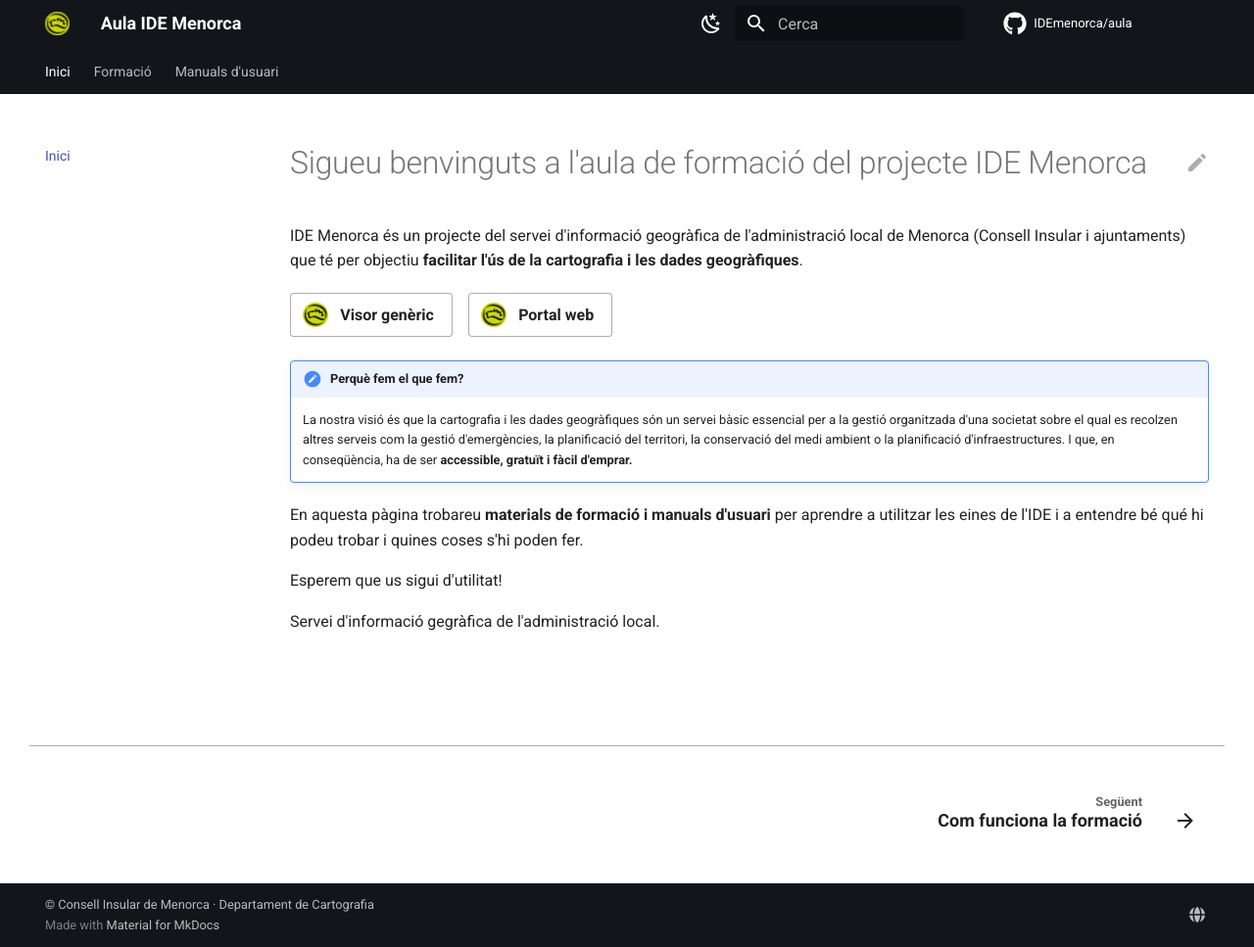
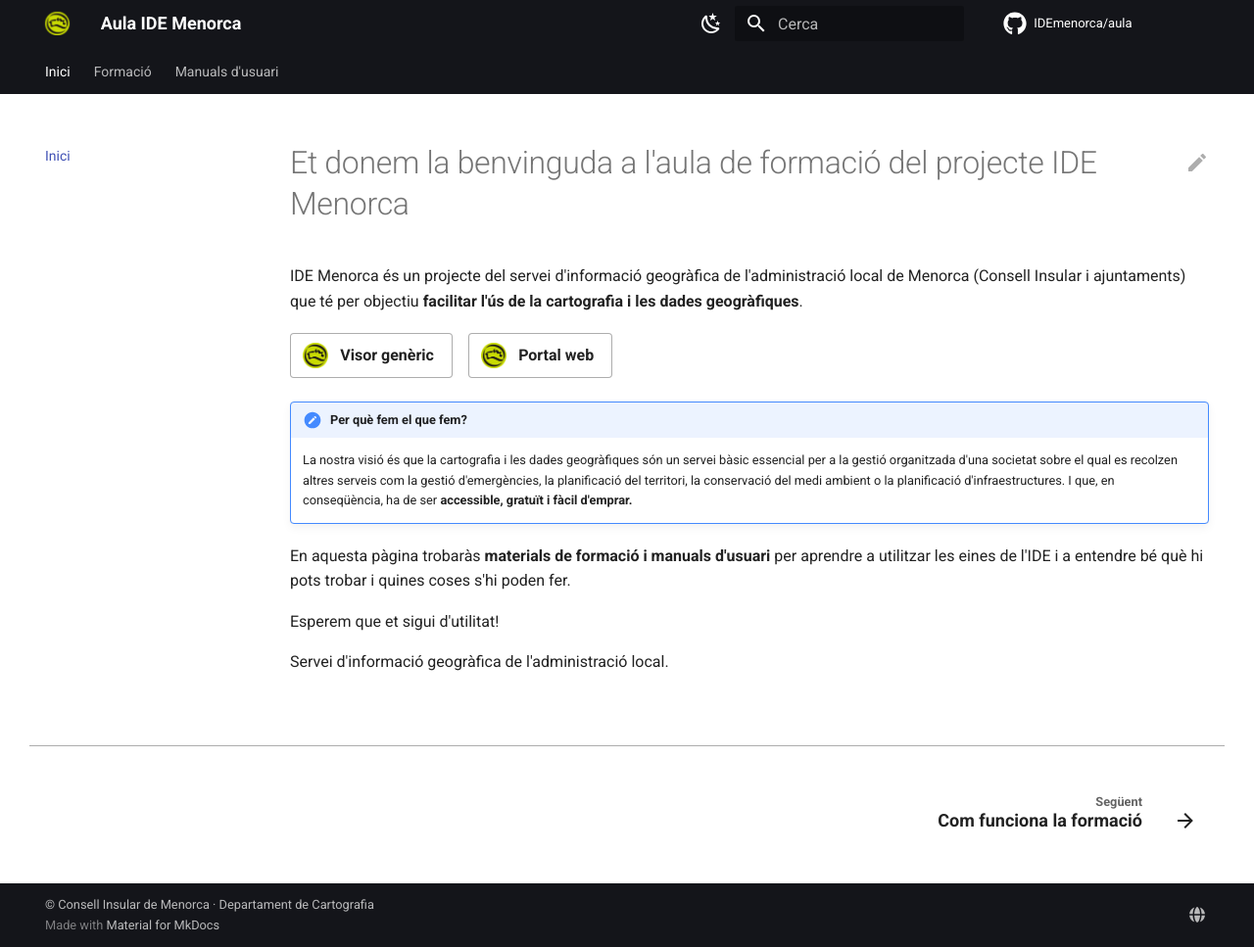
Before and after one commit to IDEmenorca/aula, an MkDocs documentation site: the page built from docs/index.md, in a window 1280 px wide and 967 px high. Shown: the whole window at 98% size. Built offline with MkDocs 1.6.1 and Material for MkDocs 9.7.7, drawn with Linux system fonts in a browser that asks for light colours; comment, search, counter and statistics services are not loaded.

Commit message:
Posa la portada en segona persona del singular i hi corregeix quatre errors
Tota la resta del lloc parla de tu i la portada parlava de vosaltres. De
passada: «Per què» separat, «què» amb accent obert, «geogràfica» sencera i
fora la tirallonga d'espais de dins del quadre.

Co-Authored-By: Claude Opus 5 <noreply@anthropic.com>

```diff
--- a/docs/index.md
+++ b/docs/index.md
@@ -1,15 +1,15 @@
-# Sigueu benvinguts a l'aula de formació del projecte IDE Menorca
+# Et donem la benvinguda a l'aula de formació del projecte IDE Menorca
 
 IDE Menorca és un projecte del servei d'informació geogràfica de l'administració local de Menorca (Consell Insular i ajuntaments) que té per objectiu **facilitar l'ús de la cartografia i les dades geogràfiques**.
 
 [![](assets/logo.png) Visor genèric](https://ide.cime.es/visor){ .enllac-destacat }
 [![](assets/logo.png) Portal web](https://ide.cime.es){ .enllac-destacat }
 
-!!! note "Perquè fem el que fem?"
-    La nostra visió és que la cartografia i les dades geogràfiques són un servei bàsic essencial per a la gestió organitzada d'una societat sobre el qual es recolzen altres serveis com la gestió              d'emergències, la planificació del territori, la conservació del medi ambient o la planificació d'infraestructures. I que, en conseqüència, ha de ser **accessible, gratuït i fàcil d'emprar.**
+!!! note "Per què fem el que fem?"
+    La nostra visió és que la cartografia i les dades geogràfiques són un servei bàsic essencial per a la gestió organitzada d'una societat sobre el qual es recolzen altres serveis com la gestió d'emergències, la planificació del territori, la conservació del medi ambient o la planificació d'infraestructures. I que, en conseqüència, ha de ser **accessible, gratuït i fàcil d'emprar.**
 
-En aquesta pàgina trobareu **materials de formació i manuals d'usuari** per aprendre a utilitzar les eines de l'IDE i a entendre bé qué hi podeu trobar i quines coses s'hi poden fer.
+En aquesta pàgina trobaràs **materials de formació i manuals d'usuari** per aprendre a utilitzar les eines de l'IDE i a entendre bé què hi pots trobar i quines coses s'hi poden fer.
 
-Esperem que us sigui d'utilitat!
+Esperem que et sigui d'utilitat!
 
-Servei d'informació gegràfica de l'administració local.
+Servei d'informació geogràfica de l'administració local.
```
